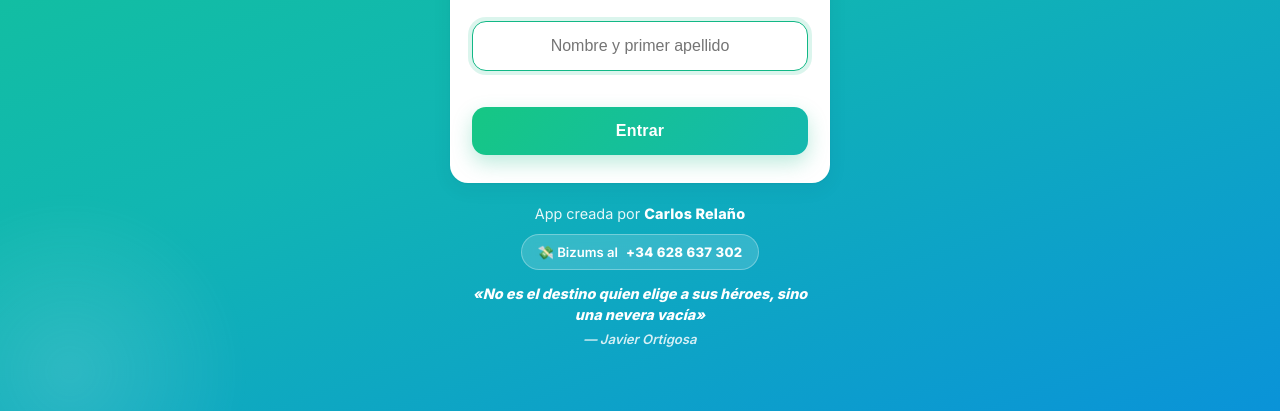
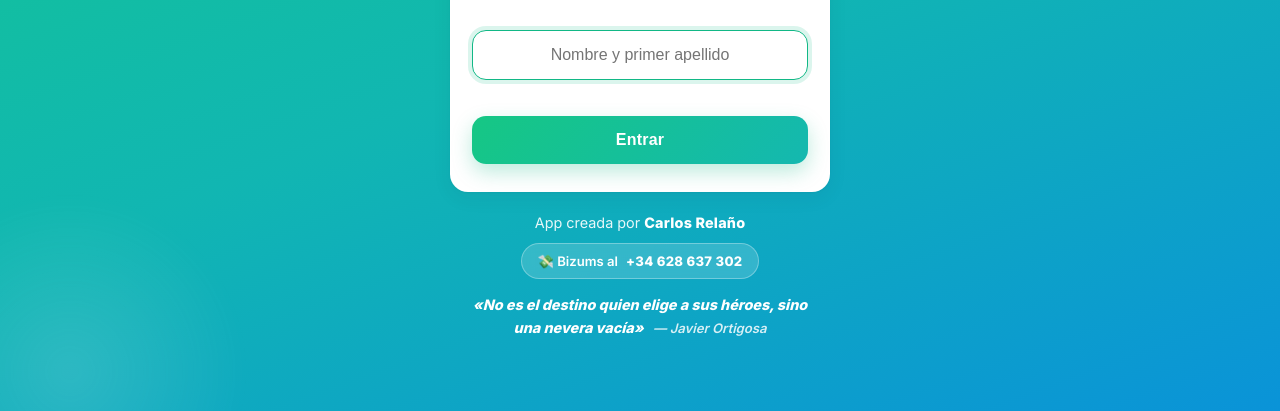
Before and after one commit to creljim-star/shoply, a website: page public/index.html in a window 1280 px wide. Shown: the part 389-800 px from the top of the page. Drawn offline with Linux system fonts and the light colour scheme.

Commit message:
Firma de Javier Ortigosa en linea con la frase (no debajo)

```diff
--- a/public/service-worker.js
+++ b/public/service-worker.js
@@ -1,6 +1,6 @@
 /* Service worker: caché básica para instalar la PWA + notificaciones push. */
 
-const CACHE = 'compra-v13';
+const CACHE = 'compra-v14';
 const ASSETS = [
   '/',
   '/index.html',
--- a/public/styles.css
+++ b/public/styles.css
@@ -131,8 +131,8 @@ html, body {
 
 /* Cita de coña */
 .joke-quote { margin: 14px auto 0; max-width: 340px; line-height: 1.45; }
-.joke-text { display: block; font-style: italic; font-weight: 800; font-size: 0.9rem; }
-.joke-sign { display: block; font-style: italic; font-weight: 600; font-size: 0.82rem; margin-top: 4px; opacity: 0.9; }
+.joke-text { font-style: italic; font-weight: 800; font-size: 0.9rem; }
+.joke-sign { font-style: italic; font-weight: 600; font-size: 0.82rem; margin-left: 5px; opacity: 0.9; white-space: nowrap; }
 /* Sobre el degradado del login -> blanco */
 .login-foot .joke-text { color: #fff; }
 .login-foot .joke-sign { color: rgba(255, 255, 255, 0.92); }
```
